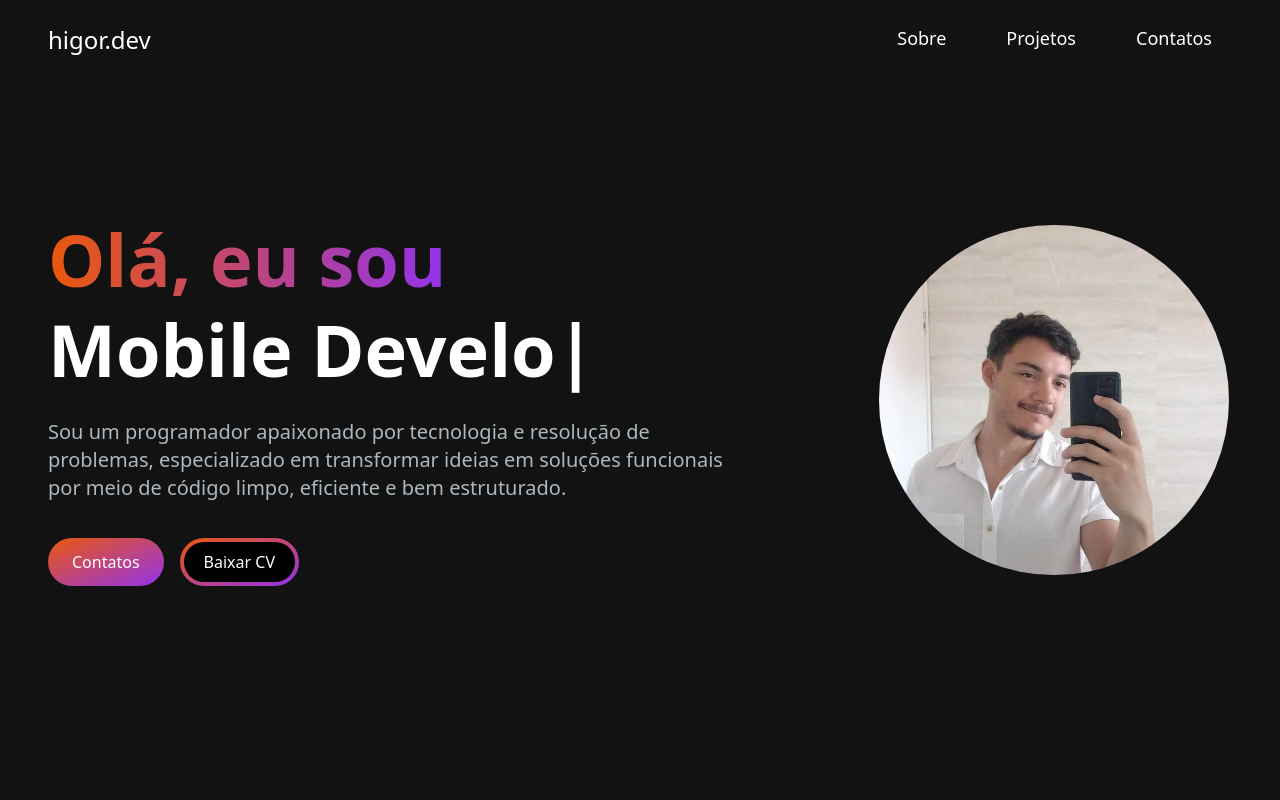
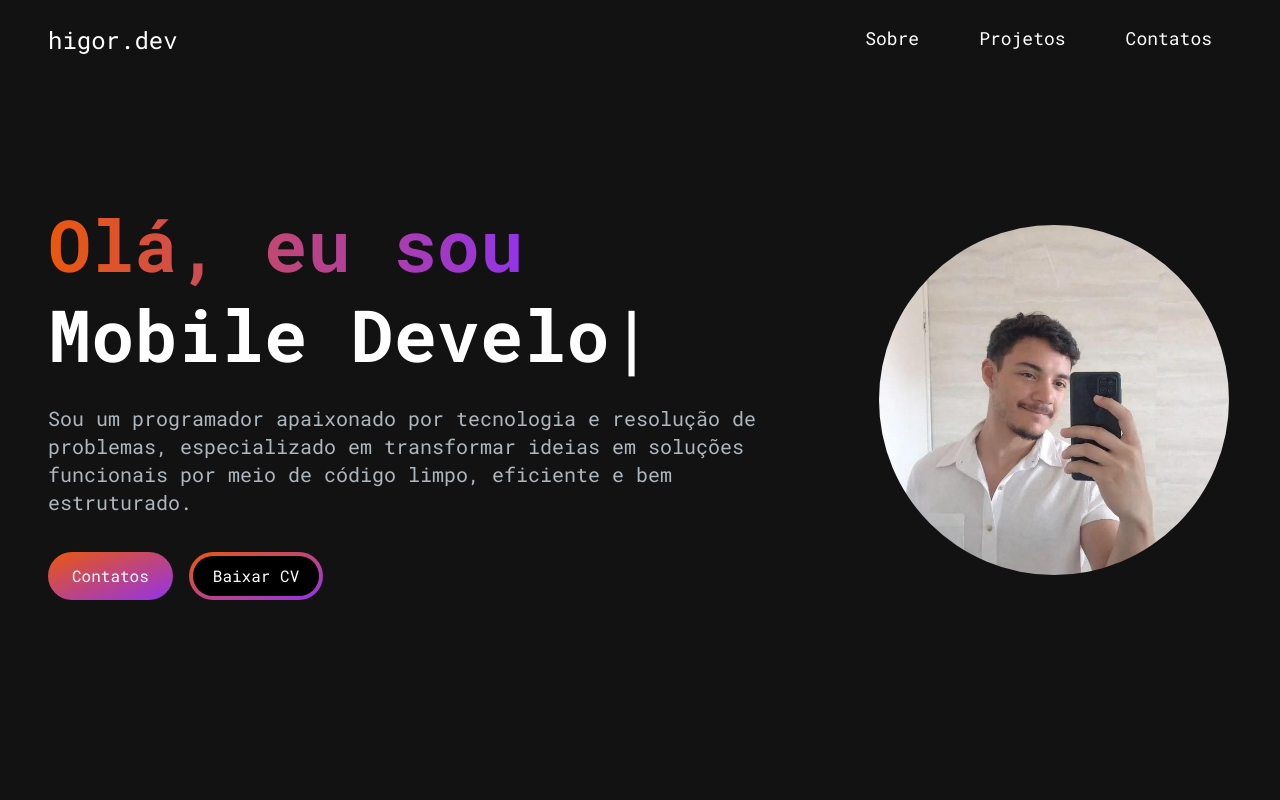
Before and after one commit to HigorSR/Portfolio, a Next.js app: page / in a window 1280 px wide. Shown: the top 800 px of the page. Built offline with nearby package versions, Linux system fonts and the light colour scheme.

Commit message:
Update layout.jsx

```diff
--- a/src/app/layout.jsx
+++ b/src/app/layout.jsx
@@ -1,4 +1,4 @@
-import { Geist, Geist_Mono } from "next/font/google";
+import { Geist, Geist_Mono, Roboto_Mono } from "next/font/google";
 import "./globals.css";
 
 const geistSans = Geist({
@@ -6,8 +6,8 @@ const geistSans = Geist({
   subsets: ["latin"],
 });
 
-const geistMono = Geist_Mono({
-  variable: "--font-geist-mono",
+const roboto = Roboto_Mono({
+  variable: "--font-roboto-mono",
   subsets: ["latin"],
 });
 
@@ -20,7 +20,7 @@ export default function RootLayout({ children }) {
   return (
     <html lang="en">
       <body
-        className={`${geistSans.variable} ${geistMono.variable} antialiased`}
+        className={roboto.className}
       >
         {children}
       </body>
```
